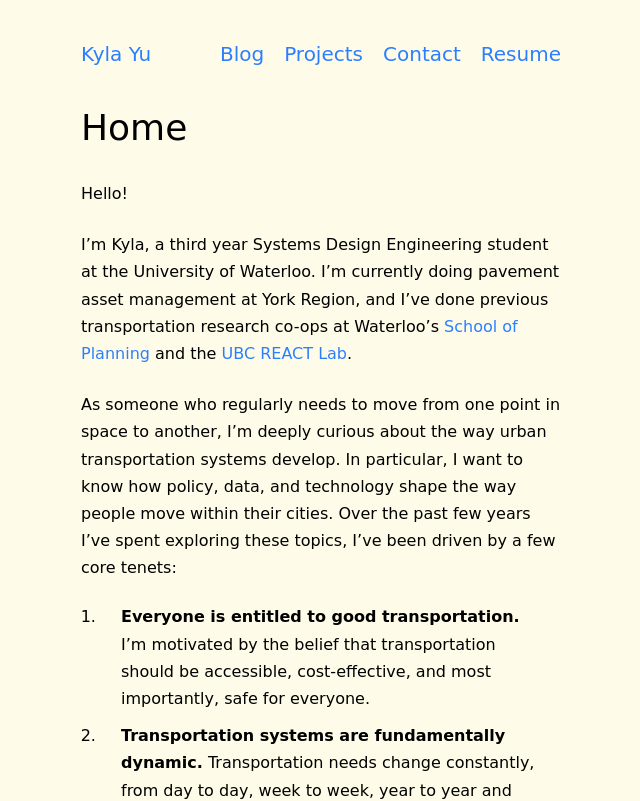
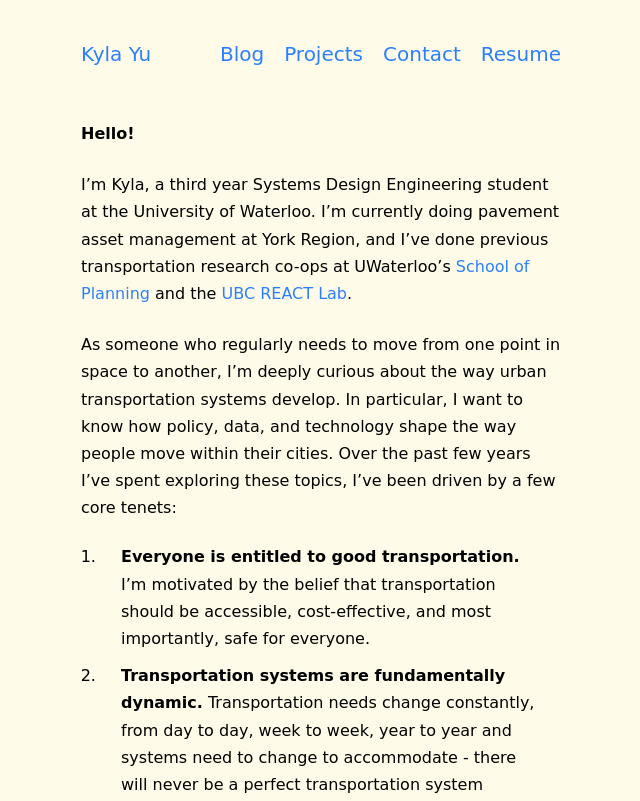
Before and after one commit to KylaYy/personal-website, a Next.js app: page / in a window 1280 px wide. Shown: the top 801 px of the page, without its empty margins (319-959 px from the left). Built offline with nearby package versions, Linux system fonts and the light colour scheme.

Commit message:
Added textwrapper to pages

```diff
--- a/app/(home)/contact/page.tsx
+++ b/app/(home)/contact/page.tsx
@@ -1,10 +1,10 @@
-import MaxWidthWrapper from "@/app/components/max-width-wrapper";
+import TextWrapper from "@/app/components/text-wrapper";
 import Header from "@/app/components/text/h1";
 
 export default function Contact() {
   return (
-    <div>
+    <TextWrapper>
       <Header>Contact</Header>
-    </div>
+    </TextWrapper>
   );
 }
--- a/app/(home)/page.tsx
+++ b/app/(home)/page.tsx
@@ -9,14 +9,14 @@ import TextWrapper from "../components/text-wrapper";
 export default function Home() {
   return (
     <TextWrapper>
-            <Header>Home</Header>
+            {/* <Header>Home</Header> */}
             <Paragraph>
-              Hello!
+              <b>Hello!</b>
             </Paragraph>
             <Paragraph>
               I’m Kyla, a third year Systems Design Engineering student at the University of
               Waterloo. I’m currently doing pavement asset management at York Region, and I’ve
-               done previous transportation research co-ops at Waterloo’s <a href='https://uwaterloo.ca/planning/'>School of Planning</a> and the <a href='https://reactlab.civil.ubc.ca/'>UBC REACT Lab</a>.
+               done previous transportation research co-ops at UWaterloo’s <a href='https://uwaterloo.ca/planning/'>School of Planning</a> and the <a href='https://reactlab.civil.ubc.ca/'>UBC REACT Lab</a>.
             </Paragraph>
             <Paragraph>
               As someone who regularly needs to move from one point in space to another, I’m deeply curious about the way
--- a/app/(home)/projects/page.tsx
+++ b/app/(home)/projects/page.tsx
@@ -1,10 +1,10 @@
-import MaxWidthWrapper from "@/app/components/max-width-wrapper";
+import TextWrapper from "@/app/components/text-wrapper";
 import Header from "@/app/components/text/h1";
 
 export default function Projects() {
   return (
-    <MaxWidthWrapper>
+    <TextWrapper>
       <Header>Projects</Header>
-    </MaxWidthWrapper>
+    </TextWrapper>
   );
 }
```
